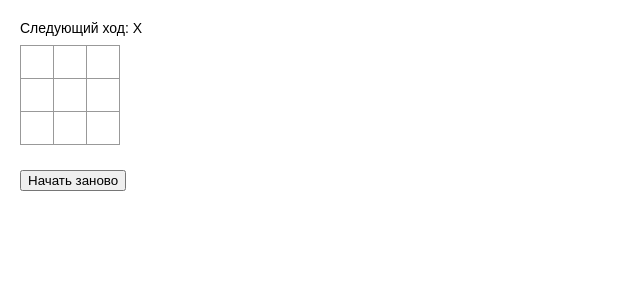
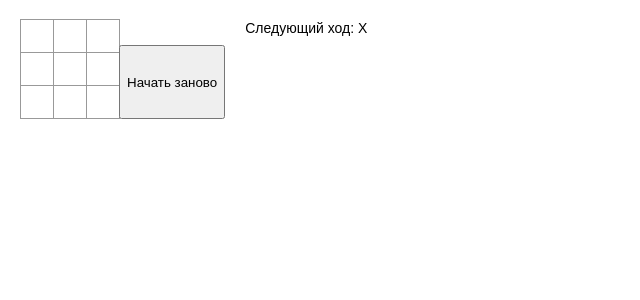
Before and after one commit to tomato2007/tictactoe, a React (Create React App) app: page / in a window 1280 px wide. Shown: the top 300 px of the page, without its empty margins (0-640 px from the left). Built offline with nearby package versions, Linux system fonts and the light colour scheme.

Commit message:
add history

```diff
--- a/src/App.js
+++ b/src/App.js
@@ -1,6 +1,8 @@
 import React from 'react';
 import { Board } from './Board';
 import styled from 'styled-components';
+import { calculateWinner } from 'utils/calculateWinner';
+import { useDidMountEffect } from 'utils/useDidMountEffect';
 
 import 'style/style.css'
 
@@ -13,15 +15,68 @@ const GameInfo = styled.div`
     margin-left: 20px;
 `;
 
+const NewGame = styled.button`
+	margin-top: 25px;
+`;
+
 const App = React.memo(() => {
+	const initialBoard = Array(9).fill(null);
+	const [localHistory, setLocalHistory] = React.useState({initialBoard});
+	const [xIsNext, setXIsNext] = React.useState(true);
 
-		return (
+	// useDidMountEffect(() => {
+	// 	const history = localHistory;
+	// 	const current = history[history.length - 1];
+	// 	const winner = calculateWinner(current.squares);
+	// 	console.log('%c', 'background: yellow; color: black;', localHistory);
+	// },[localHistory])
+
+	const handleNewGame = () => {
+		console.log('New game start!!!');
+		setXIsNext(true);
+		setLocalHistory(initialBoard)
+	};
+
+
+
+	const status = () => {
+		// const winner = calculateWinner(current.squares) || null;
+		const winner =  null;
+			if(winner) {
+				return `Победил ${winner}`;
+			} else {
+				return `Следующий ход: ${xIsNext ? 'X' : 'O'}`;
+			}
+
+	};
+
+	const handleClick = (i) => {
+		const history = localHistory;
+		const current = localHistory[localHistory.length - 1];
+		const squares = current.squares.slice();
+		if(calculateWinner(squares) || squares[i]) {
+			return undefined;
+		}
+		squares[i] = xIsNext ? 'X' : 'O';
+		history.concat([{
+			squares
+		}])
+		setLocalHistory({
+			history
+		})
+	}
+
+	return (
 			<Game>
 				<div className="game-board">
-					<Board />
+					<Board
+						squares={localHistory[localHistory.length - 1]}
+						onClick={(i) => handleClick(i)}
+					/>
 				</div>
+				<NewGame onClick={handleNewGame}>Начать заново</NewGame>
 				<GameInfo className="game-info">
-					<div>{/* status */}</div>
+					<div>{status()}</div>
 					<ol>{/* TODO */}</ol>
 				</GameInfo>
 			</Game>
--- a/src/Board.jsx
+++ b/src/Board.jsx
@@ -1,8 +1,8 @@
 import React from 'react';
 import styled from 'styled-components';
 import { Square } from './Square';
-import { calculateWinner } from 'utils/calculateWinner'
-import { useDidMountEffect } from 'utils/useDidMountEffect'
+import { calculateWinner } from 'utils/calculateWinner';
+import { useDidMountEffect } from 'utils/useDidMountEffect';
 
 const BoardRow = styled.div`
 	:after {
@@ -16,57 +16,21 @@ const Status = styled.div`
 	margin-bottom: 10px;
 `;
 
-const NewGame = styled.button`
-	margin-top: 25px;
-`;
 
-const Board = React.memo(() => {
-	const initialBoard = Array(9).fill(null)
-	const [squares, setSquares] = React.useState(initialBoard);
-	const [xIsNext, setXIsNext] = React.useState(true);
-
-	useDidMountEffect(() => {
-		// calculateWinner(squares)
-	}, [squares]);
-
-
+const Board = React.memo(({
+	squares = [],
+	onClick = () => {}
+}) => {
 	const renderSquare = (i) => {
 		return <Square
 			value={squares[i]}
-			onClick={() => handleClick(i)}
+			onClick={() => onClick(i)}
 		/>;
 	};
 
-	const handleClick = (i) => {
-		console.log('handleClick', i);
-		const arr = squares.slice();
-		if (calculateWinner(arr) || squares[i]) {
-			return undefined;
-		}
-		arr[i] = xIsNext ? 'X' : 'O';
-		console.log('handle click arr: ', arr);
-		setXIsNext(!xIsNext);
-		setSquares(arr)
-	}
-
-	const status = (squares) => {
-		const winner = calculateWinner(squares)
-			if(winner) {
-				return `Победил ${winner}`;
-			} else {
-				return `Следующий ход: ${xIsNext ? 'X' : 'O'}`;
-			}
-
-	}
-
-	const handleNewGame = () => {
-		setXIsNext(true);
-		setSquares(initialBoard)
-	}
-
 	return (
 		<>
-			<Status className="status">{status(squares)}</Status>
+			{/*<Status className="status">{status(squares)}</Status>*/}
 			<BoardRow className="board-row">
 				{renderSquare(0)}
 				{renderSquare(1)}
@@ -82,7 +46,6 @@ const Board = React.memo(() => {
 				{renderSquare(7)}
 				{renderSquare(8)}
 			</BoardRow>
-			<NewGame onClick={handleNewGame}>Начать заново</NewGame>
 		</>
 	);
 });
```
